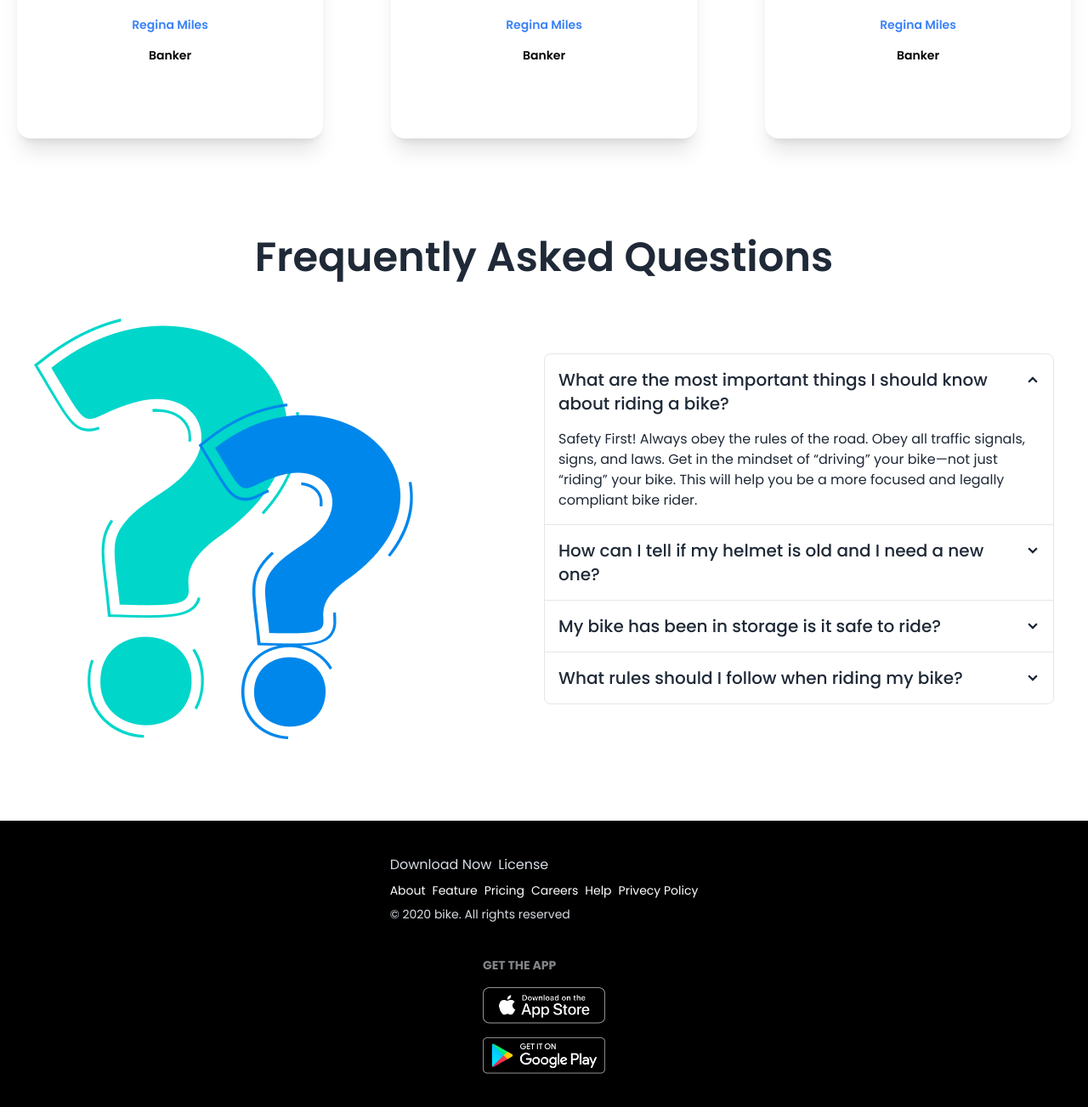
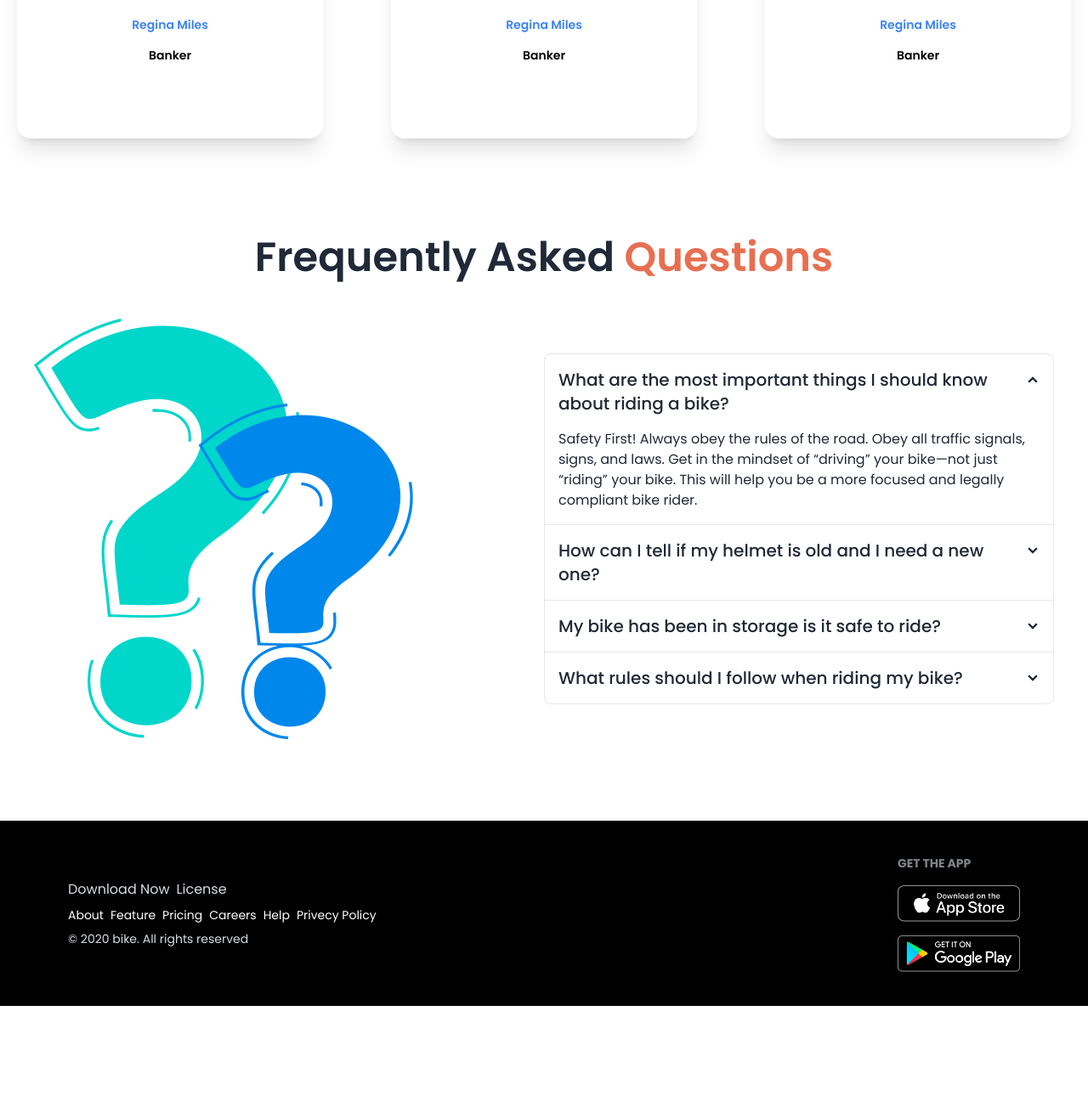
Before and after one commit to saumittras/biker-zone, a plain HTML site: page index.html in a window 1280 px wide. Shown: the part 2471-3774 px from the top of the page at 85% size. After the commit the page ends 3655 px from the top, so only its background shows below. Drawn offline with nearby package versions, Linux system fonts and the light colour scheme.

Commit message:
Final Push

```diff
--- a/index.html
+++ b/index.html
@@ -526,7 +526,7 @@
       <!-- FAQ Section Start from Here -->
       <section class="my-24 m-10">
         <h2 class="text-5xl font-semibold text-center mb-12">
-          Frequently Asked <span class="">Questions</span>
+          Frequently Asked <span class="text-bike-primary">Questions</span>
         </h2>
         <div class="grid grid-cols-1 gap-y-10 lg:grid-cols-2">
           <!-- Question Logo section Start from here  -->
@@ -606,7 +606,7 @@
     <!-- Footer Section Start from Here -->
 
     <footer
-      class="footer flex flex-col items-center lg:justify-between lg:items-center bg-black text-neutral-content p-10 lg:px-20 lg:py-10"
+      class="footer flex flex-col items-center md:flex-row lg:justify-between lg:items-center bg-black text-neutral-content p-10 lg:px-20 lg:py-10"
     >
       <aside>
         <div class="flex text-base gap-2">
```
